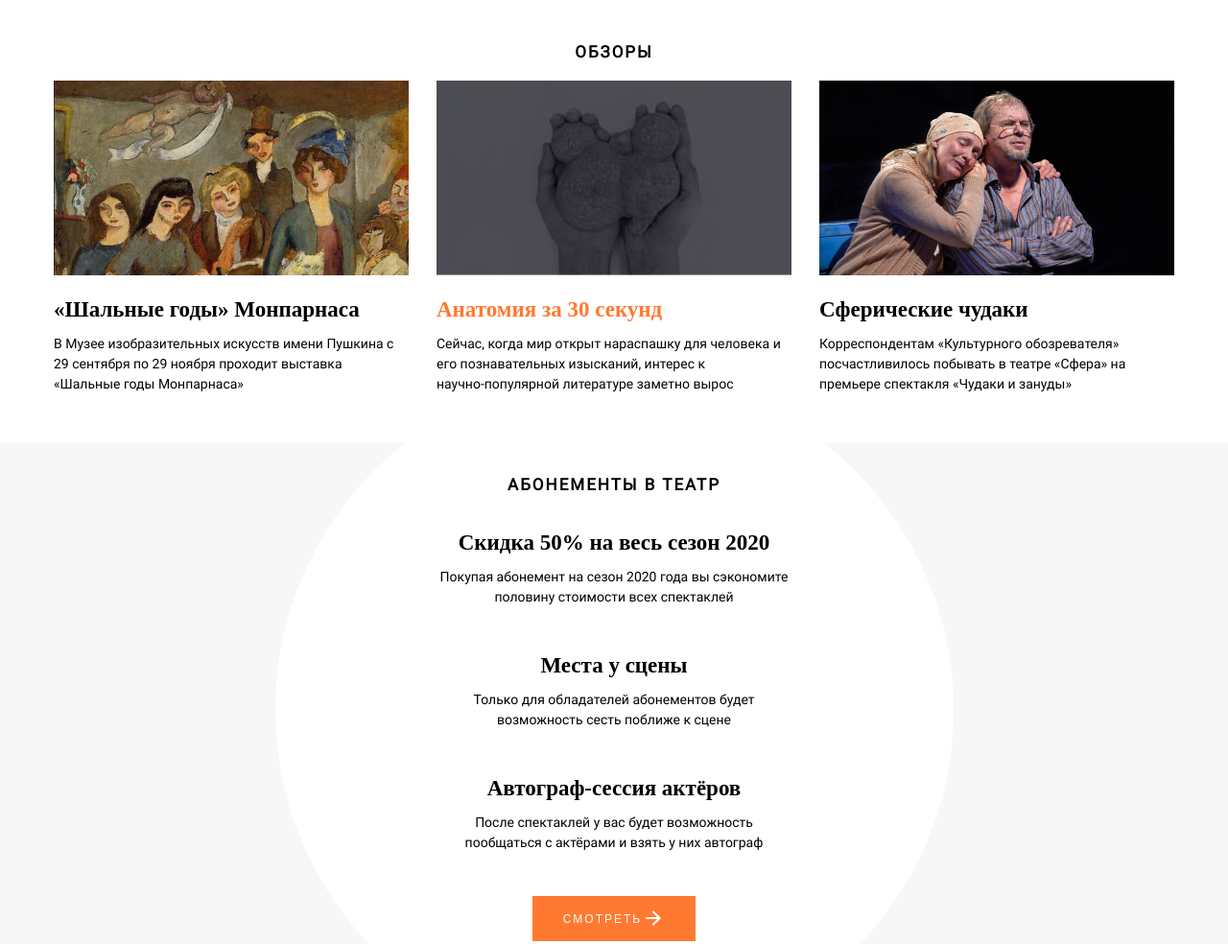
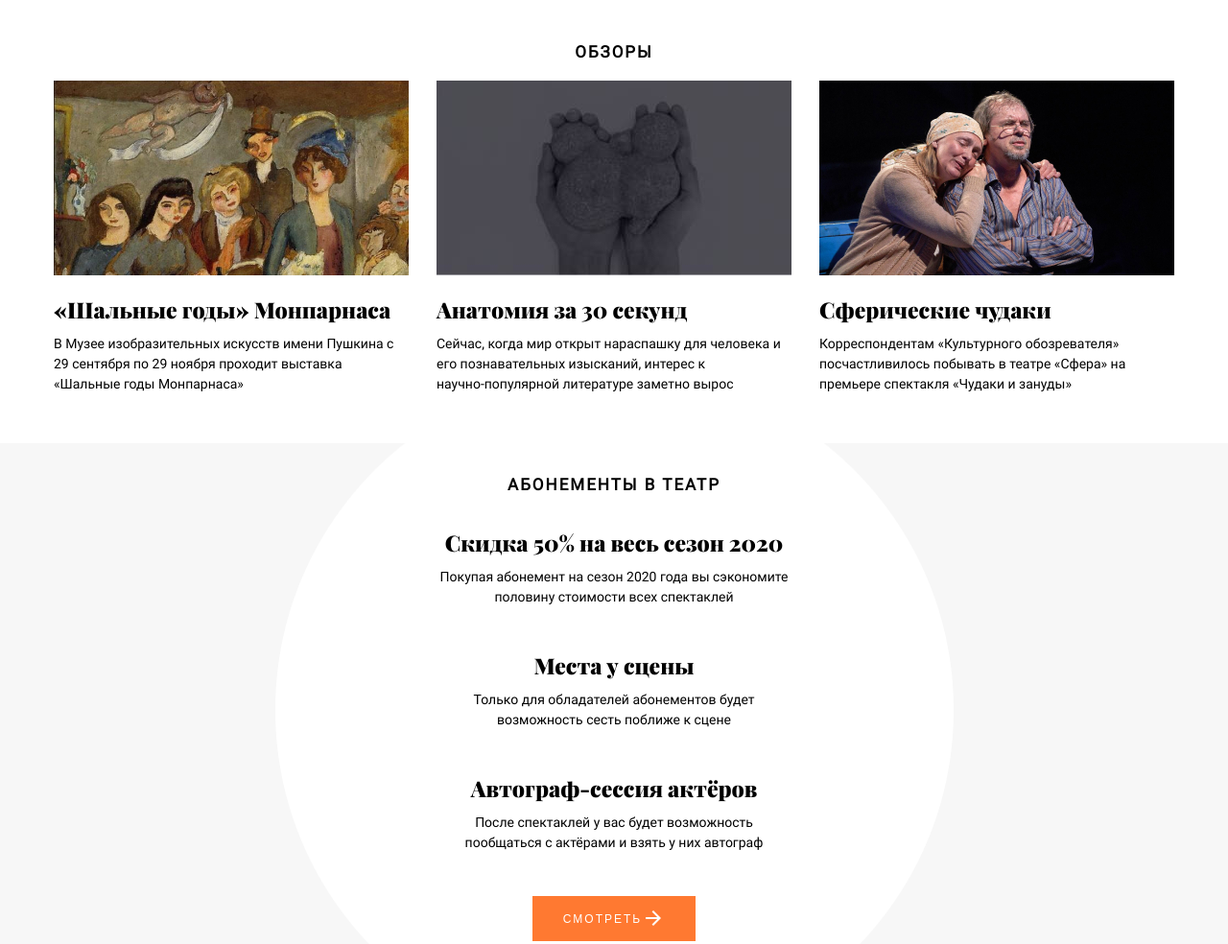
Before and after one commit to zion86/portfolio, a plain HTML site: page index.html in a window 1280 px wide. Shown: the part 683-1667 px from the top of the page at 96% size. Drawn offline with Linux system fonts and the light colour scheme.

Commit message:
update css

```diff
--- a/index.html
+++ b/index.html
@@ -49,23 +49,23 @@
     <h4 class="reviews__title">ОБЗОРЫ</h4>
 
     <div class="reviews__wrapper">
-      <div class="review">
+      <a href="#" class="review">
         <img class="review__img" src="img/pic-1.jpg" alt="pic-1">
         <h3 class="review__title">«Шальные годы» Монпарнаса</h3>
         <p class="review__text">В Музее изобразительных искусств имени Пушкина с 29 сентября по 29 ноября проходит выставка «Шальные годы Монпарнаса»</p>
-      </div>
+      </a>
 
-      <div class="review">
+      <a href="#" class="review">
         <img class="review__img" src="img/pic-2.jpg" alt="pic-2">
-        <h3 class="review__title review__title--orange">Анатомия за 30 секунд</h3>
+        <h3 class="review__title">Анатомия за 30 секунд</h3>
         <p class="review__text">Сейчас, когда мир открыт нараспашку для человека и его познавательных изысканий, интерес к научно‑популярной литературе заметно вырос</p>
-      </div>
+      </a>
 
-      <div class="review">
+      <a href="#" class="review">
         <img class="review__img" src="img/pic-3.jpg" alt="pic-3">
         <h3 class="review__title">Сферические чудаки</h3>
         <p class="review__text">Корреспондентам «Культурного обозревателя» посчастливилось побывать в театре «Сфера» на премьере спектакля «Чудаки и зануды» </p>
-      </div>
+      </a>
     </div>
   </div>
 </section>
--- a/main.css
+++ b/main.css
@@ -1,15 +1,18 @@
 @font-face {
-  font-family: 'Playfair Display Black';
-  src: url(fonts/PlayfairDisplay-Black.ttf);
+  font-family: 'Playfair Display';
+  src: url(fonts/PlayfairDisplay-Black.ttf); }
+
+@font-face {
   font-family: 'Roboto';
   src: url(fonts/Roboto-Regular.ttf); }
 
 .header {
   width: 100%; }
   .header__title {
-    font-family: "Playfair Display Black";
+    font-family: "Playfair Display";
     font-size: 35px;
     line-height: 47px;
+    letter-spacing: 1px;
     text-align: center; }
   .header__nav {
     margin-top: 46px; }
@@ -100,21 +103,25 @@
   margin-bottom: 20px;
   max-width: 370px;
   display: flex;
-  flex-direction: column; }
+  flex-direction: column;
+  text-decoration: none;
+  color: #000000; }
   .review__img {
     max-width: 100%;
     height: auto; }
   .review__title {
     margin-top: 20px;
-    font-family: "Playfair Display Black";
+    font-family: "Playfair Display";
     font-size: 23px;
-    line-height: 31px; }
-    .review__title--orange {
-      color: #FF7931; }
+    line-height: 31px;
+    transition: 0.3s; }
   .review__text {
     margin-top: 10px;
     font-size: 14px;
     line-height: 21px; }
+
+.review:hover .review__title {
+  color: #FF7931; }
 
 @media (min-width: 850px) {
   .review {
@@ -150,7 +157,7 @@
   flex-direction: column;
   align-items: center; }
   .ticket__title {
-    font-family: "Playfair Display Black";
+    font-family: "Playfair Display";
     font-size: 23px;
     line-height: 31px;
     text-align: center; }
@@ -188,7 +195,7 @@
   .footer__title {
     margin-top: 26px;
     color: #FFFFFF;
-    font-family: "Playfair Display Black";
+    font-family: "Playfair Display";
     font-size: 28px;
     line-height: 37px;
     text-align: center; }
```
